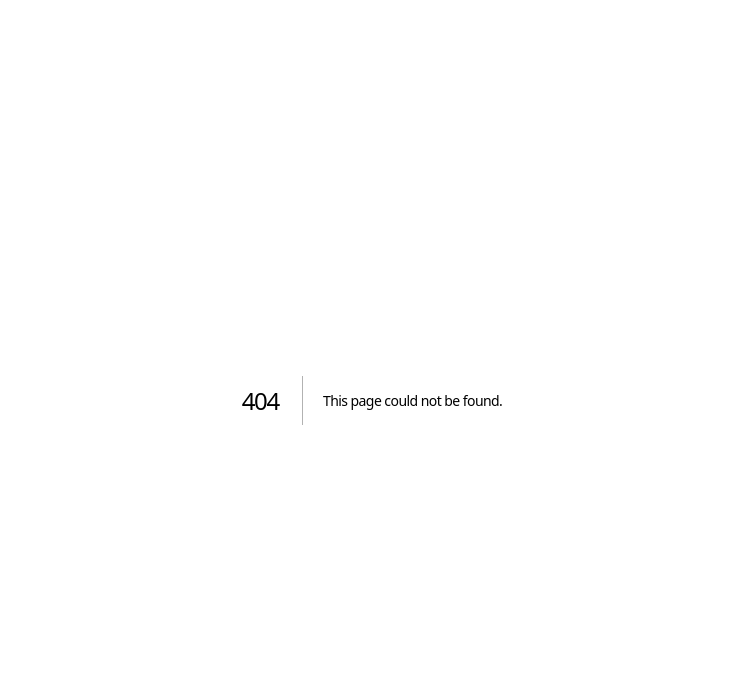
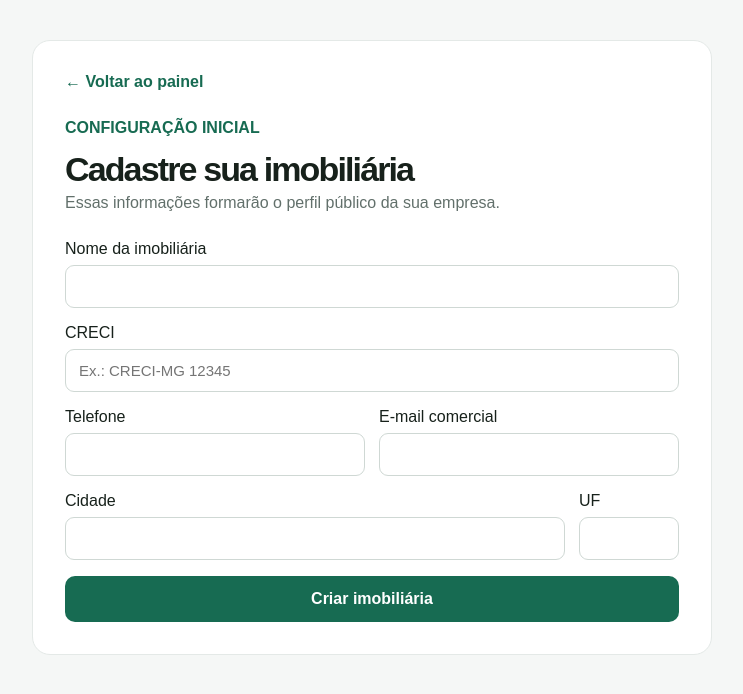
Before and after one commit to jandersonvb/imobiliaria-frontend, a Next.js app: page /onboarding/imobiliaria in a window 1280 px wide. Before the commit this address had no page. Shown: the top 694 px of the page, without its empty margins (268-1011 px from the left). Built offline with nearby package versions, Linux system fonts and the light colour scheme; no server answers; sample sign-in values are in the browser's storage.

Commit message:
add agency onboarding page

```diff
--- /dev/null
+++ b/app/onboarding/imobiliaria/page.tsx
@@ -0,0 +1,101 @@
+'use client';
+
+import Link from 'next/link';
+import { FormEvent, useEffect, useState } from 'react';
+
+const API_URL = process.env.NEXT_PUBLIC_API_URL ?? 'http://localhost:3333/api';
+
+type Session = {
+  accessToken: string;
+  user: { firstName: string; lastName: string; email: string };
+};
+
+export default function AgencyOnboardingPage() {
+  const [session, setSession] = useState<Session | null>(null);
+  const [error, setError] = useState('');
+  const [loading, setLoading] = useState(false);
+
+  useEffect(() => {
+    const raw = localStorage.getItem('imobconnect.session');
+    if (!raw) {
+      window.location.href = '/login';
+      return;
+    }
+    setSession(JSON.parse(raw) as Session);
+  }, []);
+
+  async function handleSubmit(event: FormEvent<HTMLFormElement>) {
+    event.preventDefault();
+    if (!session) return;
+
+    setLoading(true);
+    setError('');
+
+    const form = new FormData(event.currentTarget);
+    const payload = Object.fromEntries(form.entries());
+
+    try {
+      const response = await fetch(`${API_URL}/agencies`, {
+        method: 'POST',
+        headers: {
+          'Content-Type': 'application/json',
+          Authorization: `Bearer ${session.accessToken}`,
+        },
+        body: JSON.stringify(payload),
+      });
+
+      const data = await response.json();
+      if (!response.ok) {
+        throw new Error(Array.isArray(data.message) ? data.message.join(', ') : data.message);
+      }
+
+      localStorage.setItem('imobconnect.agency', JSON.stringify(data));
+      window.location.href = '/dashboard';
+    } catch (err) {
+      setError(err instanceof Error ? err.message : 'Não foi possível cadastrar a imobiliária.');
+    } finally {
+      setLoading(false);
+    }
+  }
+
+  return (
+    <main style={{ minHeight: '100vh', background: '#f5f7f6', padding: '40px 20px' }}>
+      <section style={{ width: '100%', maxWidth: 680, margin: '0 auto', background: '#fff', padding: 32, borderRadius: 18, border: '1px solid #e4e9e7' }}>
+        <Link href="/dashboard" style={{ color: '#176b52', textDecoration: 'none', fontWeight: 700 }}>← Voltar ao painel</Link>
+        <p style={{ color: '#176b52', fontWeight: 800, marginTop: 28 }}>CONFIGURAÇÃO INICIAL</p>
+        <h1 style={{ fontSize: 34, margin: '6px 0 8px' }}>Cadastre sua imobiliária</h1>
+        <p style={{ color: '#62706b', marginTop: 0 }}>Essas informações formarão o perfil público da sua empresa.</p>
+
+        <form onSubmit={handleSubmit} style={{ display: 'grid', gap: 16, marginTop: 28 }}>
+          <label>Nome da imobiliária<input name="name" required minLength={2} style={inputStyle} /></label>
+          <label>CRECI<input name="creci" placeholder="Ex.: CRECI-MG 12345" style={inputStyle} /></label>
+          <div style={{ display: 'grid', gridTemplateColumns: '1fr 1fr', gap: 14 }}>
+            <label>Telefone<input name="phone" style={inputStyle} /></label>
+            <label>E-mail comercial<input name="email" type="email" style={inputStyle} /></label>
+          </div>
+          <div style={{ display: 'grid', gridTemplateColumns: '1fr 100px', gap: 14 }}>
+            <label>Cidade<input name="city" style={inputStyle} /></label>
+            <label>UF<input name="state" maxLength={2} style={inputStyle} /></label>
+          </div>
+
+          {error && <p style={{ color: '#b42318', background: '#fef3f2', padding: 12, borderRadius: 8 }}>{error}</p>}
+
+          <button disabled={loading} style={{ border: 0, borderRadius: 10, padding: '14px 18px', background: '#176b52', color: '#fff', fontWeight: 800, cursor: 'pointer' }}>
+            {loading ? 'Cadastrando...' : 'Criar imobiliária'}
+          </button>
+        </form>
+      </section>
+    </main>
+  );
+}
+
+const inputStyle = {
+  display: 'block',
+  width: '100%',
+  boxSizing: 'border-box' as const,
+  marginTop: 7,
+  padding: '12px 13px',
+  border: '1px solid #cfd8d4',
+  borderRadius: 9,
+  fontSize: 15,
+};
```
